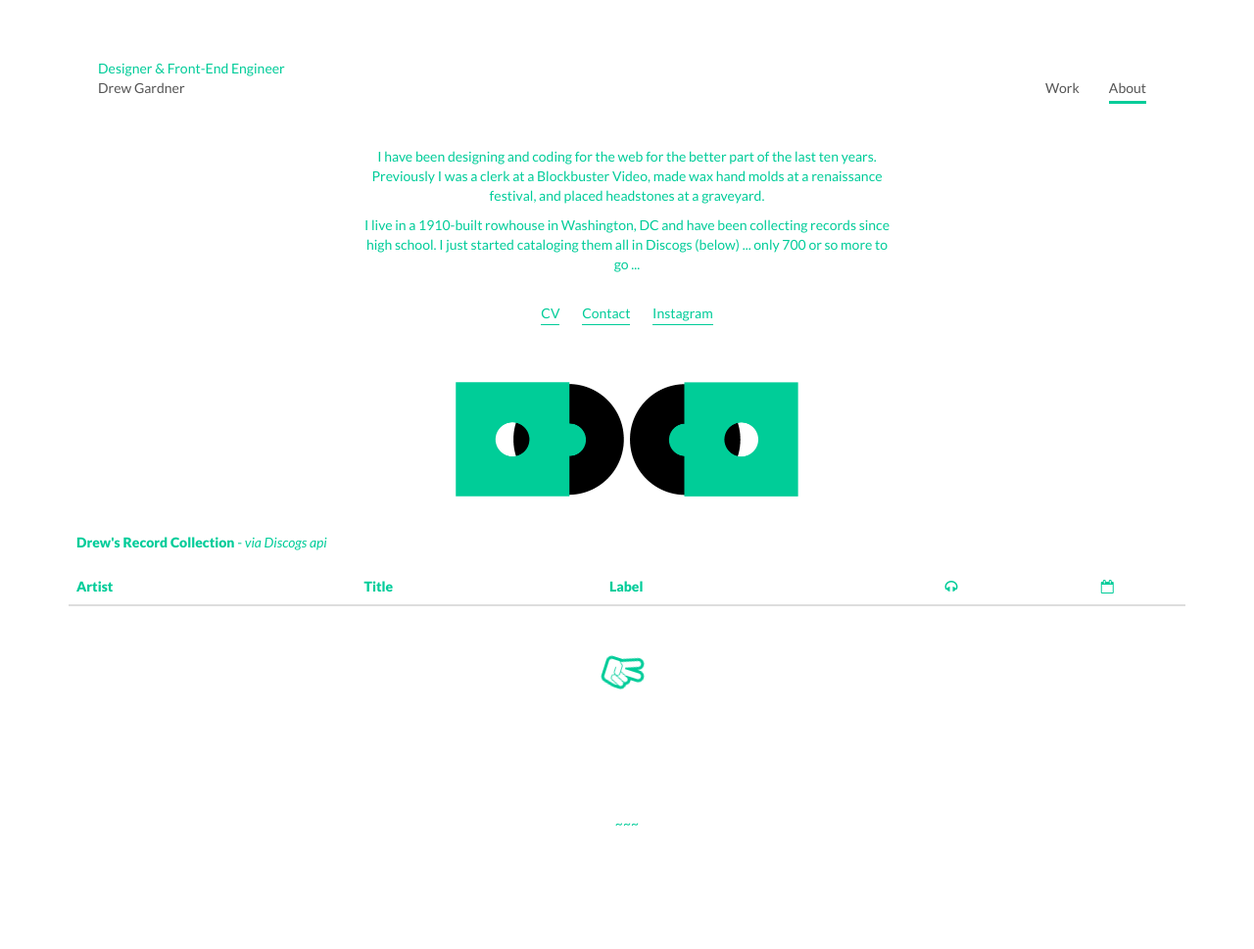
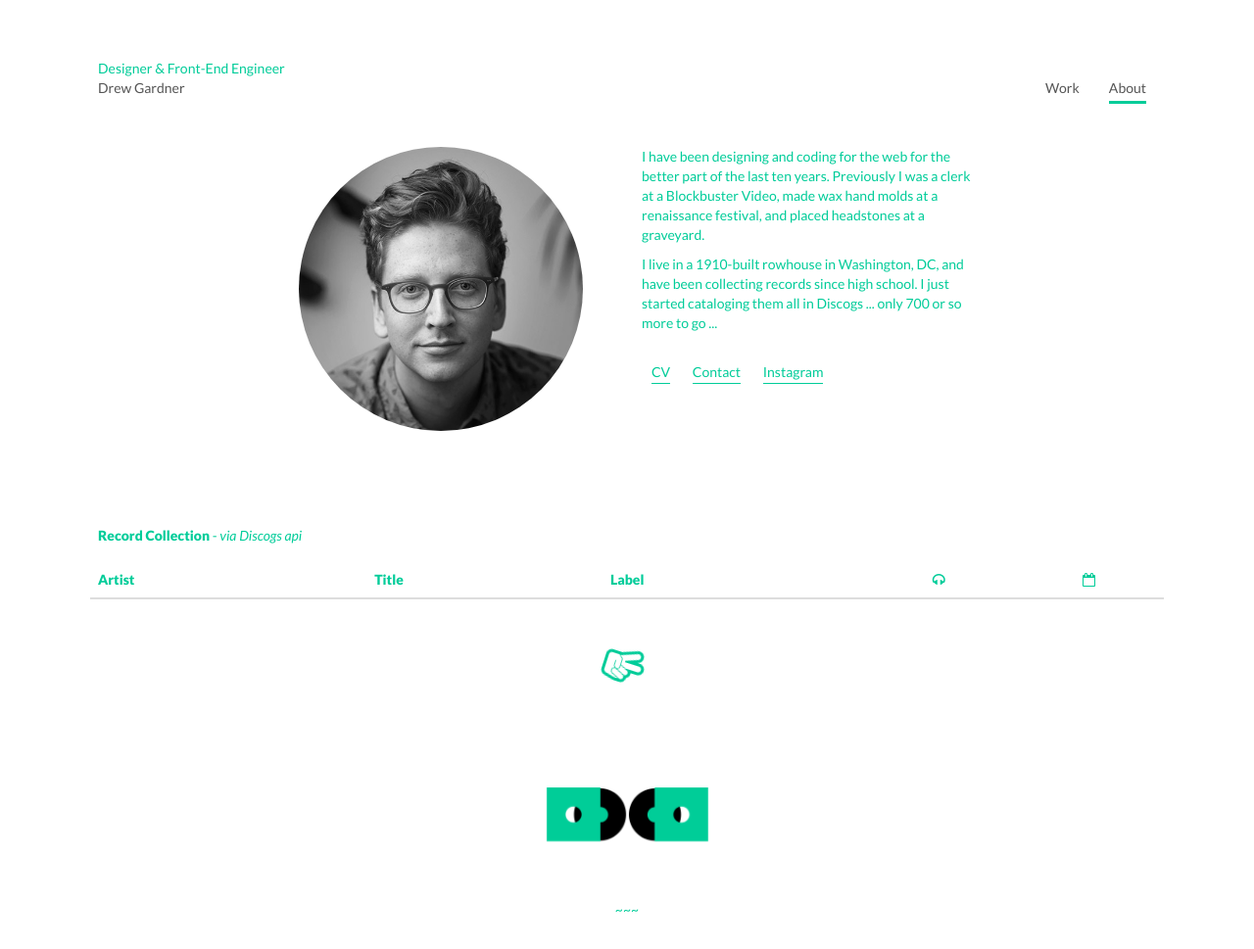
Before and after one commit to dreeeeewwwww/dreeeeewwwww.github.io, a Jekyll site: the page built from about/index.html, in a window 1280 px wide. Shown: the whole page at 98% size. Built offline with Jekyll 4.4.1, drawn with Linux system fonts in a browser that asks for light colours; nearby versions of some CDN libraries; before the commit the page ends 900 px from its top, so only the background shows below that.

Commit message:
mo bio, add responsive fixes

```diff
--- a/_includes/nav.html
+++ b/_includes/nav.html
@@ -3,7 +3,7 @@
     <div class="col-md-12 text-center">
       <nav>
         <ul>
-          <li class="name pull-left"><span class="title">Designer &amp; Front-End Engineer</span><br />Drew Gardner </li>
+          <li class="name pull-left"><a href="/"><span class="title">Designer &amp; Front-End Engineer</span><br />Drew Gardner</a></li>
           <li class="pull-right"><a id="nav-about" href="/about/"><br />About</a></li>
           <li class="pull-right"><a id="nav-work" href="/"><br />Work</a></li>
         </ul>
--- a/about/index.html
+++ b/about/index.html
@@ -5,26 +5,23 @@ layout: default
 <div class="container">
   <div class="row">
     <div class="col-md-12">
-      <div class="row center-block text-center">
-        <div class="col-md-6 col-sm-6 col-xs-8 col-md-offset-3 col-sm-offset-3 col-xs-offset-2 margin-bottom-30">
-          <p>&nbsp;</p>
+      <div class="row center-block margin-bottom-60">
+        <div class="col-md-4 col-sm-6 col-xs-8 col-md-offset-2 col-sm-offset-0 col-xs-offset-2">
+          <img class="img-responsive img-circle " style="padding:30px; " src="/assets/image/yoyoyo.jpg" />
+        </div>
+        <div class="col-md-4 col-sm-6 col-xs-8 col-md-offset-0 col-sm-offset-0 col-xs-offset-2 about-moi">
           <p>I have been designing and coding for the web for the better part of the last ten years. Previously I was a clerk at a Blockbuster Video, made wax hand molds at a renaissance festival, and placed headstones at a graveyard.</p>
-          <p>I live in a 1910-built rowhouse in Washington, DC and have been collecting records since high school. I just started cataloging them all in Discogs (below) ... only 700 or so more to go ...</p>
+          <p>I live in a 1910-built rowhouse in Washington, DC, and have been collecting records since high school. I just started cataloging them all in Discogs ... only 700 or so more to go ...</p>
           <ul class="about-linx">
-            <li><a href="/assets/pdf/drew-gardner-resume.pdf" />CV</a></li>
+            <li><a href="/assets/pdf/drew-gardner-resume.pdf" target="_blank" />CV</a></li>
             <li><a href="mailto:hello@drewgardner.net" />Contact</a></li>
             <li><a href="http://www.instagram.com/dreeeeewwwww" target="_blank"/>Instagram</a></li>
           </ul>
         </div>
-        <div class="col-lg-4 col-md-4 col-sm-4 col-xs-6 col-lg-offset-4 col-md-offset-4 col-sm-offset-4 col-xs-offset-3 text-center">
-
-          <img class="img-responsive margin-bottom-30" src="/assets/image/lp.png" />
       </div>
-
     </div>
-      <div class="row">
-        <div class="col-md-12">
-          <p class="collection-pill"><strong>Drew's Record Collection</strong> - <a href="http://www.discogs.com"><em>via Discogs api</em></a></p>
+    <div class="col-md-12 discogs-wrap">
+      <p class="collection-pill"><strong>Record Collection</strong> - <a href="http://www.discogs.com"><em>via Discogs api</em></a></p>
       <table class="table discogs-table">
         <thead>
           <tr>
@@ -40,7 +37,8 @@ layout: default
         </tbody>
       </table>
     </div>
-      </div>
+    <div class="col-lg-2 col-md-2 col-sm-4 col-xs-6 col-lg-offset-5 col-md-offset-5 col-sm-offset-4 col-xs-offset-3 text-center">
+      <img class="img-responsive margin-bottom-30" src="/assets/image/lp.png" />
     </div>
   </div>
 </div>
--- a/assets/_sass/site.scss
+++ b/assets/_sass/site.scss
@@ -17,6 +17,17 @@ nav{
     li.name{
       color:$body;
       margin-left:0 !important;
+
+      a{
+        border:none !important;
+        opacity:1;
+        @include transition(all 0.2s ease-in-out);
+        &:hover, &:active{
+          border:none !important;
+          opacity:0.6;
+          color:inherit;
+        }
+      }
 
       span.title{
         color:$green;
@@ -51,7 +62,7 @@ nav{
 a{
   @include transition(all 0.2s ease-in-out);
   text-decoration:none;
-  &:hover{
+  &:hover, &:link, &:visited, &:active{
     text-decoration:none;
   }
 }
@@ -235,6 +246,13 @@ footer{
     }
   }
 }
+.about-moi{
+  display:table-cell;
+  vertical-align:middle;
+  position:relative;
+  padding-top:30px;
+  padding-bottom:30px;
+}
 .about-linx{
   list-style:none;
   margin:30px 0 ;
@@ -256,8 +274,13 @@ footer{
     }
   }
 }
+.discogs-wrap{
+  padding-left:37px;
+  padding-right:37px;
+}
 .discogs-table{
   min-height:200px;
+  margin-bottom:30px;
 
   #discogs-collection{
 
```
Also changed, not shown: assets/image/max-headroom.jpg (deleted), assets/image/yoyoyo.jpg (added). Lines whose indentation alone changed are shown as unchanged.
